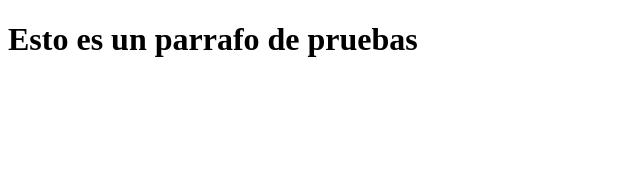
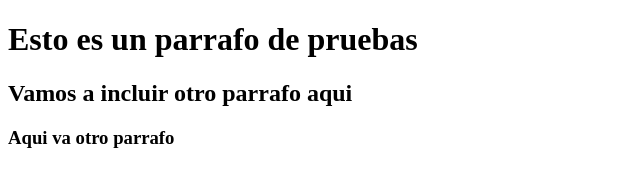
Before and after one commit to andresja74/Curso_Git1, a plain HTML site: page index.html in a window 1280 px wide. Shown: the whole page, without its empty margins (0-640 px from the left). Drawn offline with Linux system fonts and the light colour scheme.

Commit message:
Segunda Modificacion Proyecto

```diff
--- a/index.html
+++ b/index.html
@@ -9,7 +9,9 @@
     <body>
 
         <h1>Esto es un parrafo de pruebas</h1>
+        <h2>Vamos a incluir otro parrafo aqui</h2>
 
+        <h3>Aqui va otro parrafo</h3>
     </body>
 
 </html>
```
